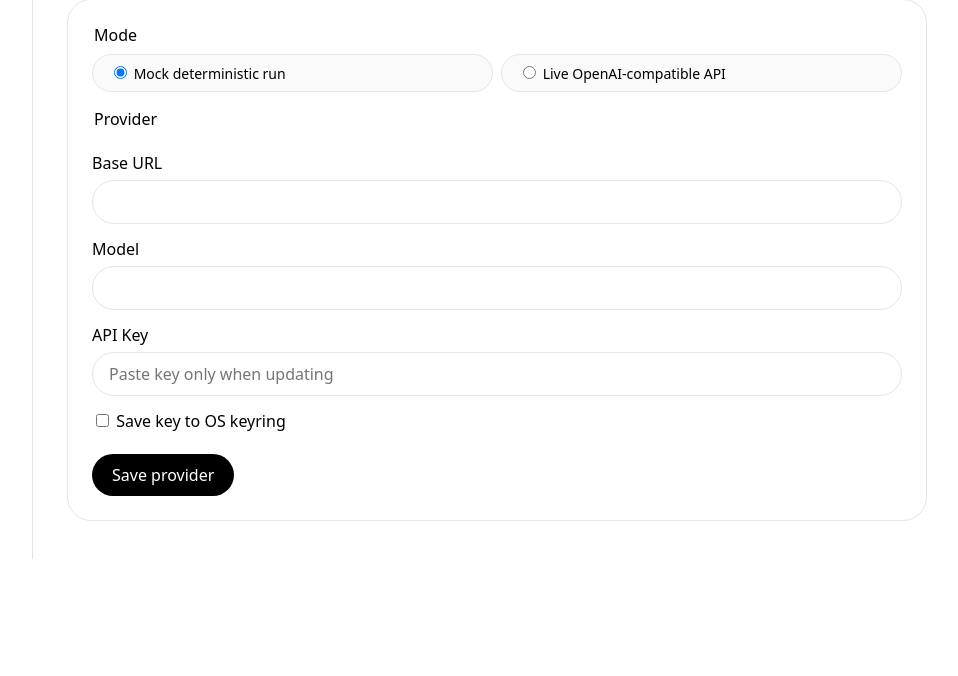
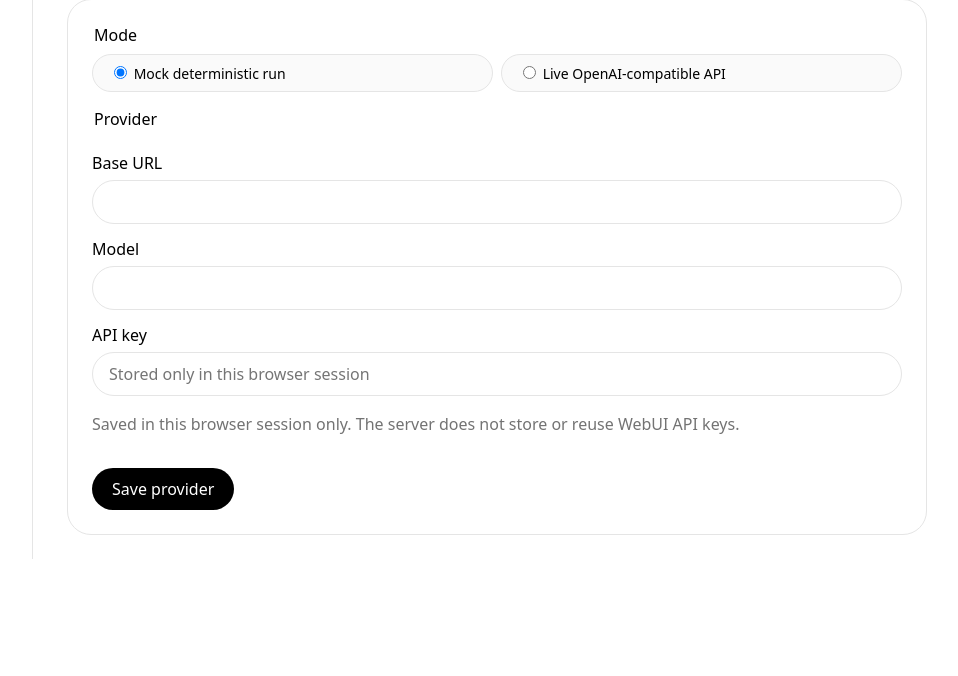
Before and after one commit to ZClucky-123/Harness, a FastAPI app: page /settings in a window 1280 px wide. Shown: the part 241-917 px from the top of the page, without its empty margins (287-1245 px from the left). Run offline with FastAPI, Linux system fonts and the light colour scheme; some libraries are stand-ins or nearby versions.

Commit message:
fix: keep web api keys browser-local

```diff
--- a/src/guarded_harness/web/app.py
+++ b/src/guarded_harness/web/app.py
@@ -27,7 +27,7 @@ _TEMPLATES.env.filters["pretty_json"] = lambda value: json.dumps(value, ensure_a
 _TEMPLATES.env.filters["markdown"] = lambda value: Markup(_render_markdown(str(value)))
 _DEFAULT_BASE_URL = "https://njusehub.info/v1"
 _DEFAULT_MODEL = "deepseek-v4-flash"
-_STATIC_VERSION = "20260713-loading-ui"
+_STATIC_VERSION = "20260721-browser-key"
 _VALID_MODES = {"mock", "live"}
 _TEMPLATES.env.globals["static_version"] = _STATIC_VERSION
 
@@ -198,6 +198,7 @@ def _conversation_item(store: SQLiteStore, session) -> dict[str, object]:
 def _approval_view(store: SQLiteStore, approval) -> dict[str, object]:
     summary = _approval_summary(approval.action_json)
     session = store.get_session(approval.session_id)
+    provider_settings = _provider_settings_for_session(store, approval.session_id)
     failure_reason = _approval_failure_reason(store, approval)
     approval_state, execution_state, state_title = _approval_state_labels(approval.status)
     return {
@@ -212,6 +213,7 @@ def _approval_view(store: SQLiteStore, approval) -> dict[str, object]:
         "reason": approval.redacted_reason,
         "display_reason": failure_reason or approval.redacted_reason,
         "action_json": approval.redacted_action_json,
+        "requires_live_key": provider_settings is not None and provider_settings["mode"] == "live",
         **summary,
     }
 
@@ -439,16 +441,13 @@ def _render_settings(
 def create_app(store_path: Path | None = None, workspace_root: Path | None = None) -> FastAPI:
     """Create a local, deterministic WebUI backed by a workspace-local store."""
     store, root = _store_for(store_path, workspace_root)
-    live_session_keys: dict[str, str] = {}
-    provider_api_key: str | None = None
     app = FastAPI(title="Guarded Harness")
     app.mount("/static", StaticFiles(directory=str(_PACKAGE_DIR / "static")), name="static")
 
     def has_provider_key() -> bool:
-        return provider_api_key is not None or _credential_configured()
+        return _credential_configured()
 
-    @app.get("/")
-    def index(request: Request):
+    def render_index(request: Request, form_error: str | None = None, status_code: int = 200):
         settings = _load_provider_settings(root)
         credential_configured = has_provider_key()
         conversation_items = _conversation_items(store)
@@ -465,8 +464,14 @@ def create_app(store_path: Path | None = None, workspace_root: Path | None = Non
                 "sidebar_items": conversation_items,
                 "sidebar_groups": _sidebar_groups(conversation_items),
                 "pending_approval_count": _pending_approval_count(store),
+                "form_error": form_error,
             },
+            status_code=status_code,
         )
+
+    @app.get("/")
+    def index(request: Request):
+        return render_index(request)
 
     @app.get("/settings")
     def settings(request: Request):
@@ -481,29 +486,12 @@ def create_app(store_path: Path | None = None, workspace_root: Path | None = Non
         api_key: str = Form(""),
         save_api_key: str | None = Form(None),
     ):
-        nonlocal provider_api_key
         settings = _save_provider_settings(root, mode, base_url, model)
-        submitted_key = api_key.strip()
-        if submitted_key:
-            if save_api_key:
-                try:
-                    _credential_store().set_key(submitted_key)
-                except Exception as exc:
-                    return _render_settings(
-                        request,
-                        store,
-                        root,
-                        settings=settings,
-                        credential_configured=has_provider_key(),
-                        credential_error=f"Could not save API key: {exc}",
-                        status_code=400,
-                    )
-            else:
-                provider_api_key = submitted_key
         return RedirectResponse(url="/", status_code=303)
 
     @app.post("/sessions")
     def start_session(
+        request: Request,
         task: str = Form(...),
         mode: str | None = Form(None),
         base_url: str | None = Form(None),
@@ -517,7 +505,18 @@ def create_app(store_path: Path | None = None, workspace_root: Path | None = Non
         selected_model = model or settings["model"]
         if selected_mode == "live":
             submitted_key = api_key.strip()
-            provider = _live_provider(selected_base_url, selected_model, submitted_key or provider_api_key or "", save_api_key)
+            if not submitted_key:
+                return render_index(
+                    request,
+                    form_error="API key is required for live mode. Add an API key in Provider Settings before using live mode.",
+                    status_code=400,
+                )
+            provider = _live_provider(
+                selected_base_url,
+                selected_model,
+                submitted_key,
+                allow_configured_fallback=False,
+            )
             session = _loop_for_provider(root, store, provider).run(task)
         else:
             session = _finish_loop(root, store, "mock run completed").run(task)
@@ -526,10 +525,6 @@ def create_app(store_path: Path | None = None, workspace_root: Path | None = Non
             session.id,
             {"mode": selected_mode, "base_url": selected_base_url, "model": selected_model},
         )
-        if selected_mode == "live":
-            session_key = api_key.strip() or provider_api_key
-            if session_key:
-                live_session_keys[session.id] = session_key
         return RedirectResponse(url="/", status_code=303)
 
     @app.get("/sessions/{session_id}")
@@ -615,16 +610,16 @@ def create_app(store_path: Path | None = None, workspace_root: Path | None = Non
         )
 
     @app.post("/approvals/{approval_id}/approve")
-    def approve(approval_id: str):
-        return _resume_approval(store, approval_id, approved=True, live_session_keys=live_session_keys)
+    def approve(approval_id: str, api_key: str = Form("")):
+        return _resume_approval(store, approval_id, approved=True, api_key=api_key)
 
     @app.post("/approvals/{approval_id}/deny")
-    def deny(approval_id: str):
-        return _resume_approval(store, approval_id, approved=False, live_session_keys=live_session_keys)
+    def deny(approval_id: str, api_key: str = Form("")):
+        return _resume_approval(store, approval_id, approved=False, api_key=api_key)
 
     @app.post("/approvals/{approval_id}/stop")
     def stop(approval_id: str):
-        return _resume_approval(store, approval_id, approved=False, live_session_keys=live_session_keys, stop_task=True)
+        return _resume_approval(store, approval_id, approved=False, stop_task=True)
 
     @app.post("/approvals/{approval_id}/mark-failed")
     def mark_failed(approval_id: str, reason: str = Form(...)):
@@ -639,17 +634,20 @@ def create_app(store_path: Path | None = None, workspace_root: Path | None = Non
     return app
 
 
-def _live_provider(base_url: str, model: str, api_key: str, save_api_key: str | None) -> OpenAICompatibleProvider:
+def _live_provider(
+    base_url: str,
+    model: str,
+    api_key: str,
+    *,
+    allow_configured_fallback: bool = True,
+) -> OpenAICompatibleProvider:
     credentials = _credential_store()
     config = load_config()
-    resolved_key = api_key.strip() or credentials.get_key() or config.api_key
-    if resolved_key is None:
+    resolved_key = api_key.strip()
+    if not resolved_key and allow_configured_fallback:
+        resolved_key = credentials.get_key() or config.api_key
+    if not resolved_key:
         raise HTTPException(status_code=400, detail="API key is required for live mode")
-    if api_key.strip() and save_api_key:
-        try:
-            credentials.set_key(api_key.strip())
-        except Exception as exc:
-            raise HTTPException(status_code=400, detail=f"Could not save API key: {exc}") from exc
     return OpenAICompatibleProvider(
         base_url.strip() or _DEFAULT_BASE_URL,
         model.strip() or _DEFAULT_MODEL,
@@ -683,7 +681,7 @@ def _resume_approval(
     store: SQLiteStore,
     approval_id: str,
     approved: bool,
-    live_session_keys: dict[str, str] | None = None,
+    api_key: str = "",
     stop_task: bool = False,
 ) -> RedirectResponse:
     try:
@@ -691,11 +689,15 @@ def _resume_approval(
         session = store.get_session(approval.session_id)
         provider_settings = _provider_settings_for_session(store, session.id)
         if not stop_task and provider_settings is not None and provider_settings["mode"] == "live":
-            session_key = (live_session_keys or {}).get(session.id, "")
             loop = _loop_for_provider(
                 session.workspace,
                 store,
-                _live_provider(provider_settings["base_url"], provider_settings["model"], session_key, None),
+                _live_provider(
+                    provider_settings["base_url"],
+                    provider_settings["model"],
+                    api_key,
+                    allow_configured_fallback=False,
+                ),
             )
             continue_after_resolution = True
         else:
--- a/src/guarded_harness/web/static/styles.css
+++ b/src/guarded_harness/web/static/styles.css
@@ -67,6 +67,8 @@ p { color: #737373; line-height: 1.5; }
 .composer-backdrop { position: fixed; left: calc(var(--sidebar-width) + (100vw - var(--sidebar-width) - 32px) / 2); bottom: 0; z-index: 19; width: min(var(--content-width), calc(100vw - var(--sidebar-width) - 32px)); transform: translateX(-50%); height: 80px; background: #fff; }
 .run-status, .empty-state { color: #737373; font-size: 14px; }
 .form-error { margin: 0 0 16px; color: #b00020; font-size: 14px; }
+.hidden { display: none !important; }
+.composer-error { margin: 0 12px 8px; }
 .approval-card { margin: 12px 0; padding: 12px; border: 1px solid #facc15; border-radius: 12px; background: #fffbeb; }
 .approval-card h3 { margin: 0 0 8px; font-size: 16px; }
 .approval-processing-status { margin: 0 0 8px; color: #737373; font-size: 14px; }
--- a/src/guarded_harness/web/templates/settings.html
+++ b/src/guarded_harness/web/templates/settings.html
@@ -58,15 +58,32 @@
             <input id="base_url" name="base_url" value="{{ settings.base_url }}">
             <label for="model">Model</label>
             <input id="model" name="model" value="{{ settings.model }}">
-            <label for="api_key">API Key</label>
-            <input id="api_key" name="api_key" type="password" autocomplete="off" placeholder="Paste key only when updating">
-            <label><input type="checkbox" name="save_api_key"> Save key to OS keyring</label>
+            <label for="api_key">API key</label>
+            <input id="api_key" name="api_key" type="password" autocomplete="off" placeholder="Stored only in this browser session" data-browser-api-key-input>
+            <p class="muted">Saved in this browser session only. The server does not store or reuse WebUI API keys.</p>
           </fieldset>
           <button type="submit">Save provider</button>
         </form>
       </section>
     </div>
   </main>
+  <script>
+    const settingsApiKey = document.querySelector("[data-browser-api-key-input]");
+    const settingsForm = document.querySelector(".settings-card");
+    const browserKeyStorage = "guarded-harness:web-api-key";
+    const savedBrowserKey = sessionStorage.getItem(browserKeyStorage);
+    if (settingsApiKey && savedBrowserKey) {
+      settingsApiKey.value = savedBrowserKey;
+    }
+    settingsForm?.addEventListener("submit", () => {
+      const key = settingsApiKey?.value.trim() || "";
+      if (key) {
+        sessionStorage.setItem(browserKeyStorage, key);
+      } else {
+        sessionStorage.removeItem(browserKeyStorage);
+      }
+    });
+  </script>
   {% include "_history_refresh.html" %}
 </body>
 </html>
```
Also changed, not shown: AGENT_LOG.md (+12 -10 lines), SPEC.md (+4 -4 lines), SPEC_PROCESS.md (+5 -5 lines), src/guarded_harness/web/templates/approvals.html (+21 -2 lines), src/guarded_harness/web/templates/index.html (+43 -2 lines), tests/integration/test_web.py (+100 -49 lines), README.md.
